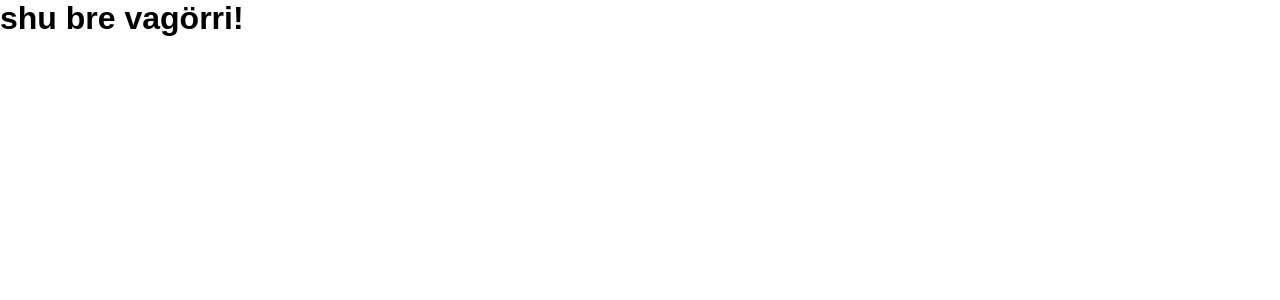
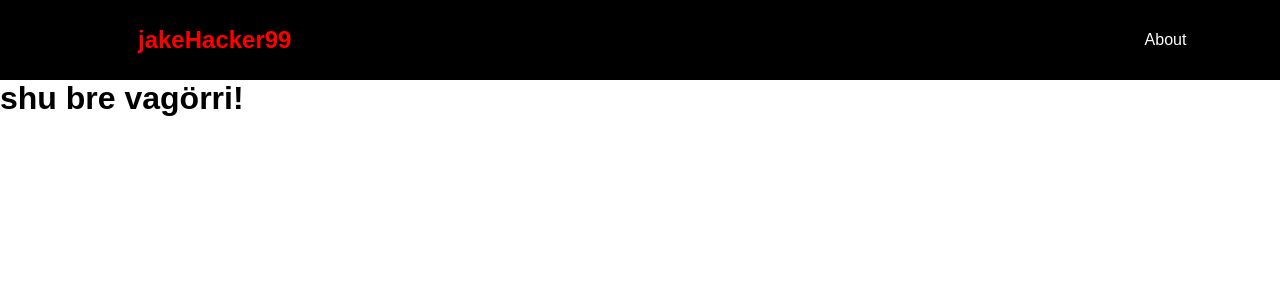
Before and after one commit to jakeHacker99/smooth-website-react, a React (Create React App) app: page / in a window 1280 px wide. Shown: the top 300 px of the page. Built offline with nearby package versions, Linux system fonts and the light colour scheme.

Commit message:
impl nav, navbarcontainer, navlogo, mobileicon mm

```diff
--- a/package.json
+++ b/package.json
@@ -8,7 +8,10 @@
     "@testing-library/user-event": "^12.1.10",
     "react": "^17.0.2",
     "react-dom": "^17.0.2",
+    "react-icons": "^4.2.0",
+    "react-router-dom": "^5.2.0",
     "react-scripts": "4.0.3",
+    "styled-components": "^5.3.0",
     "web-vitals": "^1.0.1"
   },
   "scripts": {
--- a/src/App.js
+++ b/src/App.js
@@ -1,10 +1,13 @@
 import "./App.css";
+import Navbar from "./components/Navbar";
+import { BrowserRouter as Router } from "react-router-dom";
 
 function App() {
   return (
-    <div className="App">
+    <Router>
+      <Navbar />
       <h1>shu bre vagörri!</h1>
-    </div>
+    </Router>
   );
 }
 
--- /dev/null
+++ b/src/components/Navbar/NavbarElements.js
@@ -0,0 +1,86 @@
+import styled from "styled-components";
+import { Link as LinkR } from "react-router-dom";
+import { Link as LinkS } from "react-router-dom";
+
+export const Nav = styled.nav`
+  background: #000;
+  height: 80px;
+  //   margin-top: -80px;
+  display: flex;
+  justify-content: center;
+  align-items: center;
+  font-size: 1rem;
+  position: sticky;
+  top: 0;
+  z-index: 10;
+
+  @media screen and (max-width: 960px) {
+    transition: 0.8s all ease;
+  }
+`;
+
+export const NavbarContainer = styled.div`
+  display: flex;
+  justify-content: space-between;
+  height: 80px;
+  z-index: 1;
+  width: 100%;
+  padding: 0 24px;
+  max-width: 1100px;
+`;
+
+export const NavLogo = styled(LinkR)`
+  color: red;
+  justify-self: flex-start;
+  cursor: pointer;
+  font-size: 1.5rem;
+  display: flex;
+  align-items: center;
+  margin-left: 24px;
+  font-weight: bold;
+  text-decoration: none;
+`;
+
+export const MobileIcon = styled.div`
+  display: none;
+
+  @media screen and (max-width: 768px) {
+    display: block;
+    position: absolute;
+    top: 0;
+    right: 0;
+    transform: translate(-100%, 60%);
+    font-size: 1.8rem;
+    cursor: poiner;
+  }
+`;
+
+export const NavMenu = styled.ul`
+  display: flex;
+  align-items: center;
+  list-style: none;
+  text-align: center;
+  margin-right: -22px;
+
+  @media screen and (max-width: 768px) {
+    display: none;
+  }
+`;
+
+export const NavItem = styled.li`
+  height: 80px;
+`;
+
+export const NavLinks = styled(LinkS)`
+  color: #fff;
+  display: flex;
+  align-items: center;
+  text-decoration: none;
+  padding: 0.1rem;
+  height: 100%;
+  cursor: pointer;
+
+  &.active {
+    border-bottom: 3px solid #01bf71;
+  }
+`;
--- /dev/null
+++ b/src/components/Navbar/index.js
@@ -0,0 +1,33 @@
+import React from "react";
+import { FaBars } from "react-icons/fa";
+import {
+  Nav,
+  NavbarContainer,
+  NavLogo,
+  MobileIcon,
+  NavItem,
+  NavMenu,
+  NavLinks,
+} from "./NavbarElements";
+const Navbar = () => {
+  return (
+    <>
+      <Nav>
+        <NavbarContainer>
+          <NavLogo to="/">jakeHacker99</NavLogo>
+          <h1>jage 124</h1>
+          <MobileIcon>
+            <FaBars />
+          </MobileIcon>
+          <NavMenu>
+            <NavItem>
+              <NavLinks to="about">About</NavLinks>
+            </NavItem>
+          </NavMenu>
+        </NavbarContainer>
+      </Nav>
+    </>
+  );
+};
+
+export default Navbar;
```
Also changed, not shown: 1 other file (tests, documents, lock files or other folders).
